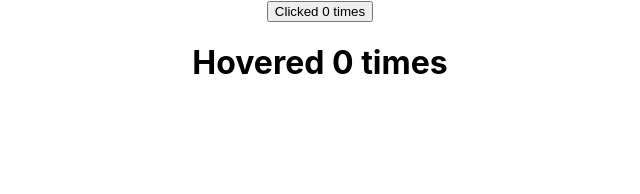
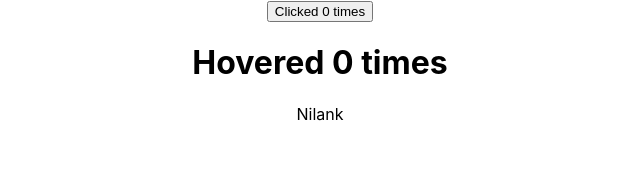
Before and after one commit to nilankh/LearningReact, a React (Create React App) app: page / in a window 1280 px wide. Shown: the top 194 px of the page, without its empty margins (320-960 px from the left). Built offline with nearby package versions, Linux system fonts and the light colour scheme; the HTML template or start-up script is replaced by a standard one.

Commit message:
learning about render props2

```diff
--- a/src/App.js
+++ b/src/App.js
@@ -36,11 +36,13 @@
 // import HoverCounter from "./components/HoverCounter";
 import ClickCounterTwo from "./components/ClickCounterTwo";
 import HoverCounter2 from "./components/HoverCounter2";
+import User from "./components/User";
 function App() {
   return (
     <div className="App">
       <ClickCounterTwo />
       <HoverCounter2 />
+      <User />
 
       {/* <ClickCounter name='Nilank' />
       <HoverCounter />  */}
--- /dev/null
+++ b/src/components/User.js
@@ -0,0 +1,14 @@
+// render props(part2) video
+import React, { Component } from 'react'
+
+class User extends Component {
+    render() {
+        return (
+            <div>
+                Nilank
+            </div>
+        )
+    }
+}
+
+export default User
```
